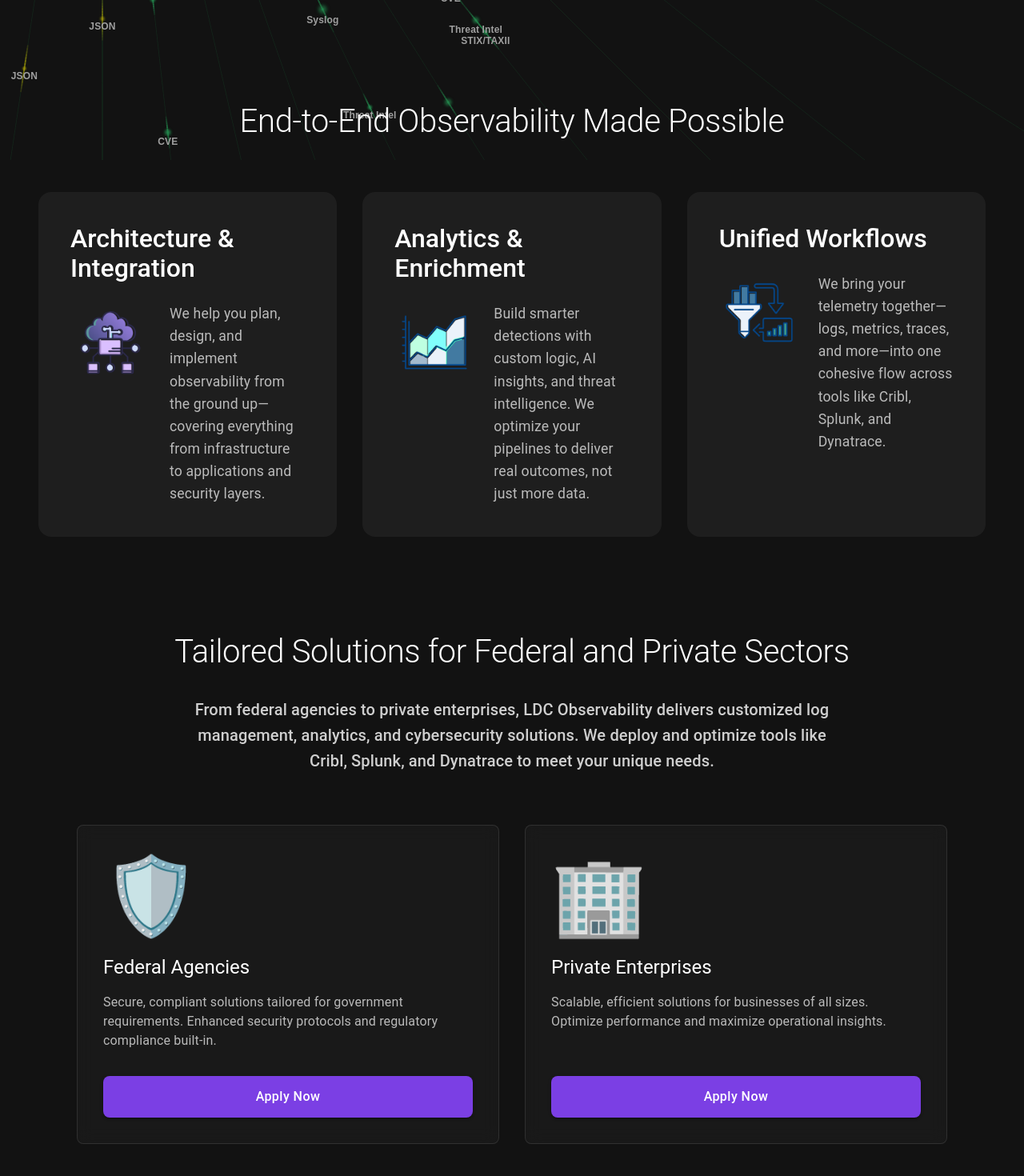
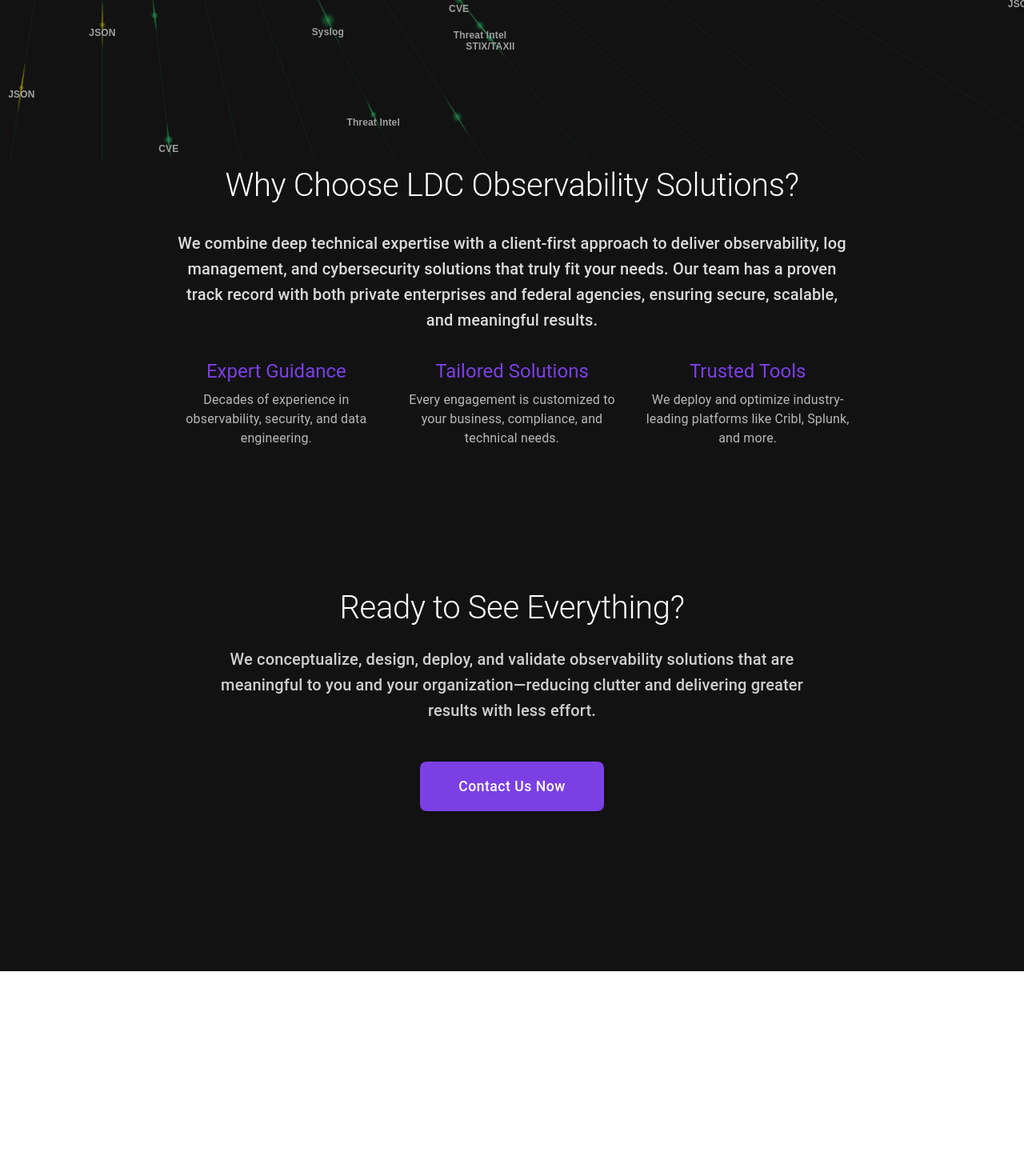
Before and after one commit to cblcruz/ldc, a React (Vite) app: page / in a window 1280 px wide. Shown: the part 600-2070 px from the top of the page at 80% size. After the commit the page ends 1814 px from the top, so only its background shows below. Built offline with nearby package versions, Linux system fonts and the light colour scheme.

Commit message:
Update homepage content and messaging

```diff
--- a/src/pages/Home.tsx
+++ b/src/pages/Home.tsx
@@ -119,242 +119,53 @@ export default function Home() {
             </Box>
           </Box>
 
-          {/* Features Section */}
-          <Typography variant="h2" sx={{
-            fontSize: { xs: '2rem', md: '2.5rem' },
+          {/* Why Choose LDC Observability Solutions? */}
+          <Box sx={{
+            mt: 10,
+            mb: 10,
             textAlign: 'center',
-            mb: 8,
-            color: '#fff',
-          }}>
-            End-to-End Observability Made Possible
-          </Typography>
-
-          <Box sx={{
-            width: '100vw',
-            display: 'flex',
-            flexDirection: 'column',
-            alignItems: 'center',
-          }}>
-            <Container maxWidth="xl" sx={{
-              display: 'flex',
-              flexDirection: 'column',
-              alignItems: 'center',
-              width: '100%',
-              position: 'relative',
-            }}>
-              <Box sx={{
-                width: '100%',
-                maxWidth: '1600px',
-                display: 'flex',
-                flexDirection: { xs: 'column', md: 'row' },
-                gap: 4,
-                alignItems: 'stretch',
-                justifyContent: 'center',
-                mx: 'auto',
-                px: 3,
-              }}>
-                {[
-                  {
-                    title: 'Architecture & Integration',
-                    description: 'We help you plan, design, and implement observability from the ground up—covering everything from infrastructure to applications and security layers.',
-                    icon: '/arch_icon.png'
-                  },
-                  {
-                    title: 'Analytics & Enrichment',
-                    description: 'Build smarter detections with custom logic, AI insights, and threat intelligence. We optimize your pipelines to deliver real outcomes, not just more data.',
-                    icon: '/chart_icon.png'
-                  },
-                  {
-                    title: 'Unified Workflows',
-                    description: 'We bring your telemetry together—logs, metrics, traces, and more—into one cohesive flow across tools like Cribl, Splunk, and Dynatrace.',
-                    icon: '/workflow_icon.png'
-                  }
-                ].map((feature, index) => (
-                  <Box
-                    key={index}
-                    sx={{
-                      flex: 1,
-                      backgroundColor: 'rgba(255, 255, 255, 0.05)',
-                      borderRadius: '16px',
-                      padding: '40px',
-                      position: 'relative',
-                      transition: 'all 0.3s ease-in-out',
-                      '&:hover': {
-                        transform: 'translateY(-4px)',
-                        backgroundColor: 'rgba(255, 255, 255, 0.08)',
-                      }
-                    }}
-                  >
-                    <Typography variant="h3" sx={{
-                      fontSize: '2rem',
-                      mb: 3,
-                      color: '#fff',
-                      fontWeight: 500,
-                    }}>
-                      {feature.title}
-                    </Typography>
-
-                    <Box sx={{
-                      display: 'flex',
-                      gap: 3,
-                      alignItems: 'flex-start'
-                    }}>
-                      <Box sx={{
-                        flexShrink: 0,
-                        width: '100px',
-                        height: '100px',
-                        '& img': {
-                          width: '100%',
-                          height: '100%',
-                          objectFit: 'contain'
-                        }
-                      }}>
-                        <img src={feature.icon} alt={`${feature.title} Icon`} />
-                      </Box>
-
-                      <Typography sx={{
-                        color: 'rgba(255, 255, 255, 0.7)',
-                        lineHeight: 1.6,
-                        fontSize: '1.1rem',
-                        flex: 1,
-                      }}>
-                        {feature.description}
-                      </Typography>
-                    </Box>
-                  </Box>
-                ))}
-              </Box>
-            </Container>
-          </Box>
-
-          {/* Who We Serve Section */}
-          <Box sx={{
-            mt: 15,
-            mb: 15,
             width: '100%',
-            maxWidth: '1200px',
+            maxWidth: '900px',
+            mx: 'auto',
             px: 3
           }}>
             <Typography variant="h2" sx={{
               fontSize: { xs: '2rem', md: '2.5rem' },
-              textAlign: 'center',
               mb: 4,
               color: '#fff'
             }}>
-              Tailored Solutions for Federal and Private Sectors
+              Why Choose LDC Observability Solutions?
             </Typography>
-
             <Typography variant="h6" sx={{
-              textAlign: 'center',
-              mb: 8,
-              color: 'rgba(255, 255, 255, 0.8)',
-              maxWidth: '800px',
-              mx: 'auto'
+              color: 'rgba(255, 255, 255, 0.85)',
+              mb: 4
             }}>
-              From federal agencies to private enterprises, LDC Observability delivers customized log management,
-              analytics, and cybersecurity solutions. We deploy and optimize tools like Cribl, Splunk, and
-              Dynatrace to meet your unique needs.
+              We combine deep technical expertise with a client-first approach to deliver observability, log management, and cybersecurity solutions that truly fit your needs. Our team has a proven track record with both private enterprises and federal agencies, ensuring secure, scalable, and meaningful results.
             </Typography>
-
             <Box sx={{
-              maxWidth: '1200px',
-              px: 3,
               display: 'flex',
               flexDirection: { xs: 'column', md: 'row' },
-              gap: 4
+              gap: 4,
+              justifyContent: 'center',
+              mb: 2
             }}>
-              {/* Federal Box */}
-              <Box sx={{
-                flex: 1,
-                p: 4,
-                display: 'flex',
-                flexDirection: 'column',
-                borderRadius: 2,
-                background: 'rgba(255,255,255,0.03)',
-                backdropFilter: 'blur(10px)',
-                border: '1px solid rgba(255,255,255,0.1)',
-                transition: 'all 0.3s ease-in-out',
-                '&:hover': {
-                  transform: 'translateY(-8px)',
-                  background: 'rgba(255,255,255,0.06)',
-                  boxShadow: '0 20px 40px rgba(0,0,0,0.4)'
-                }
-              }}>
-                <Typography variant="h1" sx={{ mb: 2 }}>🛡️</Typography>
-                <Typography variant="h5" sx={{ mb: 2 }}>Federal Agencies</Typography>
-                <Typography color="text.secondary" sx={{ mb: 4 }}>
-                  Secure, compliant solutions tailored for government requirements.
-                  Enhanced security protocols and regulatory compliance built-in.
+              <Box sx={{ flex: 1 }}>
+                <Typography variant="h5" sx={{ color: '#7B3FE4', mb: 1 }}>Expert Guidance</Typography>
+                <Typography sx={{ color: 'rgba(255,255,255,0.7)' }}>
+                  Decades of experience in observability, security, and data engineering.
                 </Typography>
-                <Button
-                  component="a"
-                  href="/apply/federal"
-                  variant="contained"
-                  sx={{
-                    mt: 'auto',
-                    backgroundColor: '#7B3FE4',
-                    color: '#FFFFFF',
-                    px: 4,
-                    py: 1.5,
-                    fontSize: '1rem',
-                    textTransform: 'none',
-                    borderRadius: '8px',
-                    transition: 'all 0.2s ease-in-out',
-                    '&:hover': {
-                      backgroundColor: '#6032B2',
-                      transform: 'translateY(-2px)',
-                    }
-                  }}
-                >
-                  Apply Now
-                </Button>
               </Box>
-
-              {/* Private Box */}
-              <Box sx={{
-                flex: 1,
-                p: 4,
-                display: 'flex',
-                flexDirection: 'column',
-                borderRadius: 2,
-                background: 'rgba(255,255,255,0.03)',
-                backdropFilter: 'blur(10px)',
-                border: '1px solid rgba(255,255,255,0.1)',
-                transition: 'all 0.3s ease-in-out',
-                '&:hover': {
-                  transform: 'translateY(-8px)',
-                  background: 'rgba(255,255,255,0.06)',
-                  boxShadow: '0 20px 40px rgba(0,0,0,0.4)'
-                }
-              }}>
-                <Typography variant="h1" sx={{ mb: 2 }}>🏢</Typography>
-                <Typography variant="h5" sx={{ mb: 2 }}>Private Enterprises</Typography>
-                <Typography color="text.secondary" sx={{ mb: 4 }}>
-                  Scalable, efficient solutions for businesses of all sizes.
-                  Optimize performance and maximize operational insights.
+              <Box sx={{ flex: 1 }}>
+                <Typography variant="h5" sx={{ color: '#7B3FE4', mb: 1 }}>Tailored Solutions</Typography>
+                <Typography sx={{ color: 'rgba(255,255,255,0.7)' }}>
+                  Every engagement is customized to your business, compliance, and technical needs.
                 </Typography>
-                <Button
-                  component="a"
-                  href="/apply/private"
-                  variant="contained"
-                  sx={{
-                    mt: 'auto',
-                    backgroundColor: '#7B3FE4',
-                    color: '#FFFFFF',
-                    px: 4,
-                    py: 1.5,
-                    fontSize: '1rem',
-                    textTransform: 'none',
-                    borderRadius: '8px',
-                    transition: 'all 0.2s ease-in-out',
-                    '&:hover': {
-                      backgroundColor: '#6032B2',
-                      transform: 'translateY(-2px)',
-                    }
-                  }}
-                >
-                  Apply Now
-                </Button>
+              </Box>
+              <Box sx={{ flex: 1 }}>
+                <Typography variant="h5" sx={{ color: '#7B3FE4', mb: 1 }}>Trusted Tools</Typography>
+                <Typography sx={{ color: 'rgba(255,255,255,0.7)' }}>
+                  We deploy and optimize industry-leading platforms like Cribl, Splunk, and more.
+                </Typography>
               </Box>
             </Box>
           </Box>
@@ -380,8 +191,7 @@ export default function Home() {
               mb: 6,
               color: 'rgba(255, 255, 255, 0.8)'
             }}>
-              Let's build observability that works for you. Contact us for consulting,
-              installations, optimizations, or custom use case development.
+              We conceptualize, design, deploy, and validate observability solutions that are meaningful to you and your organization—reducing clutter and delivering greater results with less effort.
             </Typography>
 
             <Button
```
